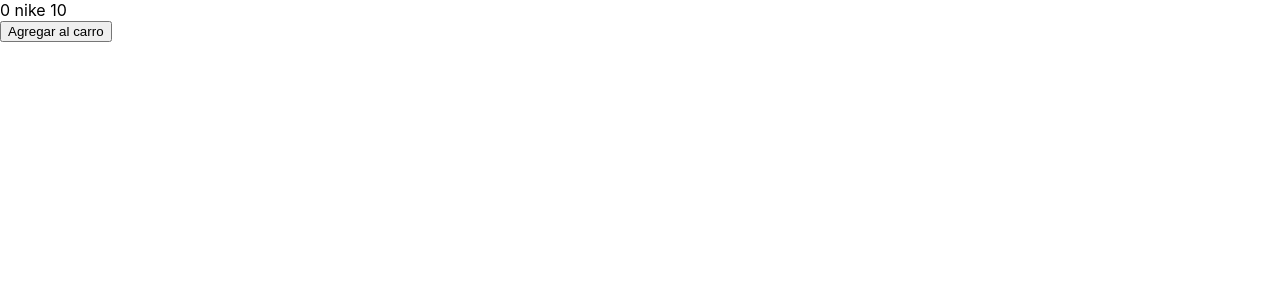
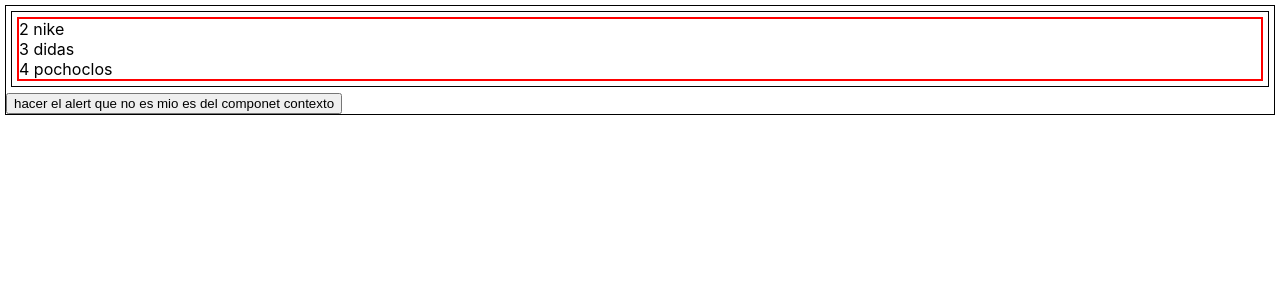
Before and after one commit to ailin3142/react24405, a React (Create React App) app: page / in a window 1280 px wide. Shown: the top 300 px of the page. Built offline with nearby package versions, Linux system fonts and the light colour scheme.

Commit message:
clase 10 context

```diff
--- a/src/App.js
+++ b/src/App.js
@@ -1,12 +1,20 @@
 import './App.css';
 import React, { useState, useEffect } from "react";
-import ContenedorProducto from './components/ContenedorProducto';
+import Comp1 from './components/Comp1';
+import ContextDemo from './components/ContextDemo';
+
 
 export default function App() {
+    return (
+    <>
+      <ContextDemo>
 
-  return (
-    <>
-    <ContenedorProducto />
+        <Comp1 />
+
+      </ContextDemo>
+
+
+
 
     </>
   );
--- /dev/null
+++ b/src/components/Comp1.jsx
@@ -0,0 +1,15 @@
+import React, { useState, useEffect } from "react";
+import Comp2 from "./Comp2";
+
+
+export default function Comp1() {
+
+    return (
+        <>
+            <div style={{ border: '1px solid #000000', margin: '5px' }}>
+                <Comp2 />
+            </div>
+
+        </>
+    );
+}
--- /dev/null
+++ b/src/components/Comp2.jsx
@@ -0,0 +1,18 @@
+import React, { useState, useEffect, useContext } from "react";
+import Comp3 from "./Comp3";
+import { contexto } from "./ContextDemo"
+
+export default function Comp2() {
+
+    const { alertEspacial } = useContext(contexto);
+
+    return (
+        <>
+            <div style={{ border: '1px solid #000000', margin: '5px' }}>
+                <Comp3 />
+            </div>
+            <button onClick={()=>alertEspacial()}>hacer el alert que no es mio es del componet contexto</button>
+
+        </>
+    );
+}
--- /dev/null
+++ b/src/components/Comp3.jsx
@@ -0,0 +1,18 @@
+import React, { useState, useEffect, useContext } from "react";
+import { contexto } from "./ContextDemo"
+
+export default function Comp3() {
+
+    const { carrito } = useContext(contexto);
+
+    return (
+        <>
+            <div style={{ border: '2px solid #ff0000', margin: '5px' }}>
+                {
+                    carrito.map(item => <div>{item}</div>)
+                }
+            </div>
+
+        </>
+    )
+}
--- a/src/components/ContenedorProducto.jsx
+++ /dev/null
@@ -1,17 +0,0 @@
-import React, { useState, useEffect } from "react";
-import MuestraProducto from "./MuestraProducto";
-
-export default function ContenedorProducto() {
-
-  const [producto, setProducto] = useState({});
-
-  useEffect(()=>{
-    setProducto({id: 0 , nombre: 'nike', stock:10});
-  }, [])
-
-  return (
-    <>
-      <MuestraProducto producto={producto} />
-    </>
-  );
-}
--- /dev/null
+++ b/src/components/ContextDemo.jsx
@@ -0,0 +1,33 @@
+import React, { useState, useEffect, createContext } from "react";
+
+export const contexto = createContext();
+
+export default function ContextDemo({ children }) {
+
+    const [carrito, setCarrito] = useState(['2 nike', '3 didas', '4 pochoclos']);
+
+    function alertEspacial(){
+        alert('un alert desde marte!');
+    }
+
+    /* function addItem(){
+        //carrito + item => setCarrito(acava)
+    }
+
+    function removeItem(){
+        //carrito filtro => setCarrito(acava)
+    }
+
+    function isInCart(id){
+
+    } */
+
+    return (
+        <>
+            <contexto.Provider value={{alertEspacial, carrito, setCarrito}}>
+                {children}
+            </contexto.Provider>
+
+        </>
+    );
+}
--- a/src/components/ItemCount.jsx
+++ /dev/null
@@ -1,9 +0,0 @@
-import React, { useState, useEffect } from "react";
-
-export default function ItemCount({ producto, onAdd }) {
-    return (
-        <>
-            <button onClick={() => onAdd(3)}>Agregar al carro</button>
-        </>
-    );
-}
--- a/src/components/MuestraProducto.jsx
+++ /dev/null
@@ -1,24 +0,0 @@
-import React, { useState, useEffect } from "react";
-import ItemCount from "./ItemCount";
-
-export default function MuestraProducto({ producto }) {
-
-    const [mostrarItemCount, setMostrarItemCount] = useState(true);
-
-    function onAdd(cantidad) {
-        alert('agregar ' + cantidad);
-        setMostrarItemCount(false);
-    }
-
-    return (
-        <>
-            <div>{producto.id + " " + producto.nombre + ' ' + producto.stock}</div>
-            {
-                (mostrarItemCount) ?
-                    <ItemCount producto={producto} onAdd={onAdd} />
-                    :
-                    <button>Ve a terminar tu compra</button>
-            }
-        </>
-    );
-}
```
Also changed, not shown: 1 other file (tests, documents, lock files or other folders).
